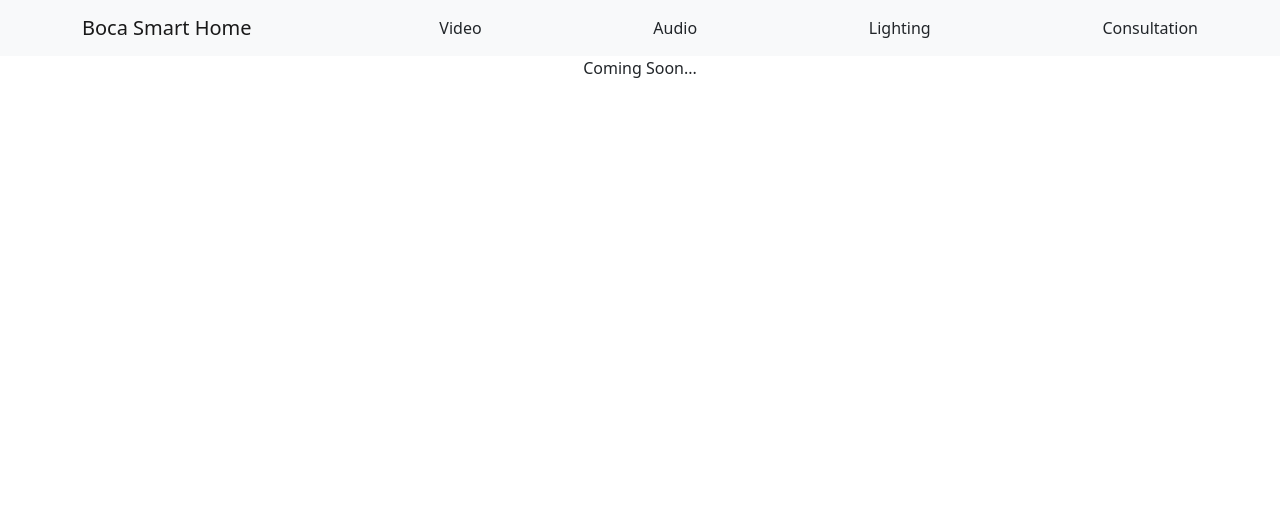
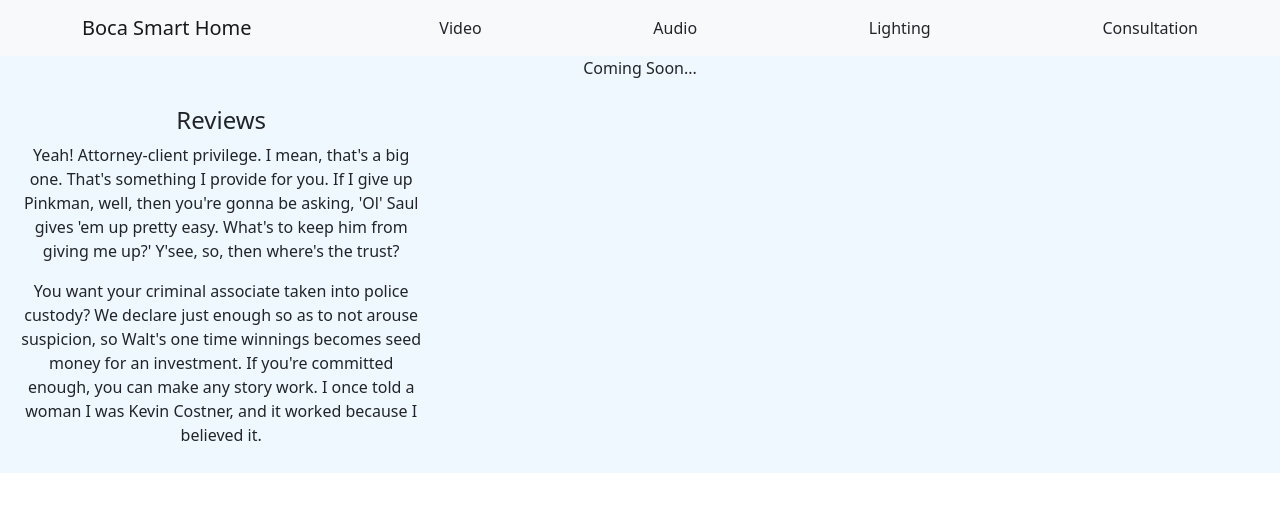
Before and after one commit to Dolsen0/BocaSmartHome, a React (Create React App) app: page / in a window 1280 px wide. Shown: the top 512 px of the page. Built offline with nearby package versions, Linux system fonts and the light colour scheme.

Commit message:
added faux reviews for video section

```diff
--- a/src/App.css
+++ b/src/App.css
@@ -1,6 +1,8 @@
 .App {
   text-align: center;
+  background-color: aliceblue;
 }
+
 
 .App-header {
   background-color: #282c34;
@@ -10,5 +12,12 @@
   align-items: center;
   justify-content: center;
   font-size: calc(10px + 2vmin);
-  color: white;
 }
+
+#videoReview{
+  display: flex;
+  flex-direction: column;
+  padding: 10px;
+  margin: 10px;
+  width: 33vw;
+}
--- a/src/App.js
+++ b/src/App.js
@@ -1,5 +1,6 @@
 import NavbarBSH from './components/Navbar';
 import './App.css';
+import Video from './pages/Video';
 
 function App() {
   return (
@@ -7,6 +8,8 @@ function App() {
       <>
       <NavbarBSH/>
       <p>Coming Soon...</p>
+      <Video/>
+
       </>
     </div>
   );
--- a/src/components/Navbar.jsx
+++ b/src/components/Navbar.jsx
@@ -3,16 +3,17 @@ import Nav from "react-bootstrap/Nav";
 import Navbar from "react-bootstrap/Navbar";
 
 export default function NavbarBSH() {
+
   return (
     <>
-      <Navbar bg="light" expand='lg'>
+      <Navbar bg="light" expand='lg' className="navbar">
         <Container>
           <Navbar.Brand href="#home">Boca Smart Home</Navbar.Brand>
           <Navbar.Toggle aria-controls="responsive-navbar-nav" />
           <Nav.Link href="#video">Video</Nav.Link>
           <Nav.Link href="#audio">Audio</Nav.Link>
-          <Nav.Link href="#Lighting">Lighting</Nav.Link>
-          <Nav.Link href="#Consultation">Consultation</Nav.Link>
+          <Nav.Link href="#lighting">Lighting</Nav.Link>
+          <Nav.Link href="#consultation">Consultation</Nav.Link>
         </Container>
       </Navbar>
     </>
--- /dev/null
+++ b/src/pages/Video.jsx
@@ -0,0 +1,17 @@
+
+export default function Video(){
+
+    const paragraphOne = "Yeah! Attorney-client privilege. I mean, that's a big one. That's something I provide for you. If I give up Pinkman, well, then you're gonna be asking, 'Ol' Saul gives 'em up pretty easy. What's to keep him from giving me up?' Y'see, so, then where's the trust? "
+    const paragraphTwo = "You want your criminal associate taken into police custody? We declare just enough so as to not arouse suspicion, so Walt's one time winnings becomes seed money for an investment. If you're committed enough, you can make any story work. I once told a woman I was Kevin Costner, and it worked because I believed it."
+
+
+    return(
+        <>
+        <div id="videoReview">
+            <h4>Reviews</h4>
+        <p>{paragraphOne}</p>
+        <p>{paragraphTwo}</p>
+        </div>
+        </>
+    )
+}
```
